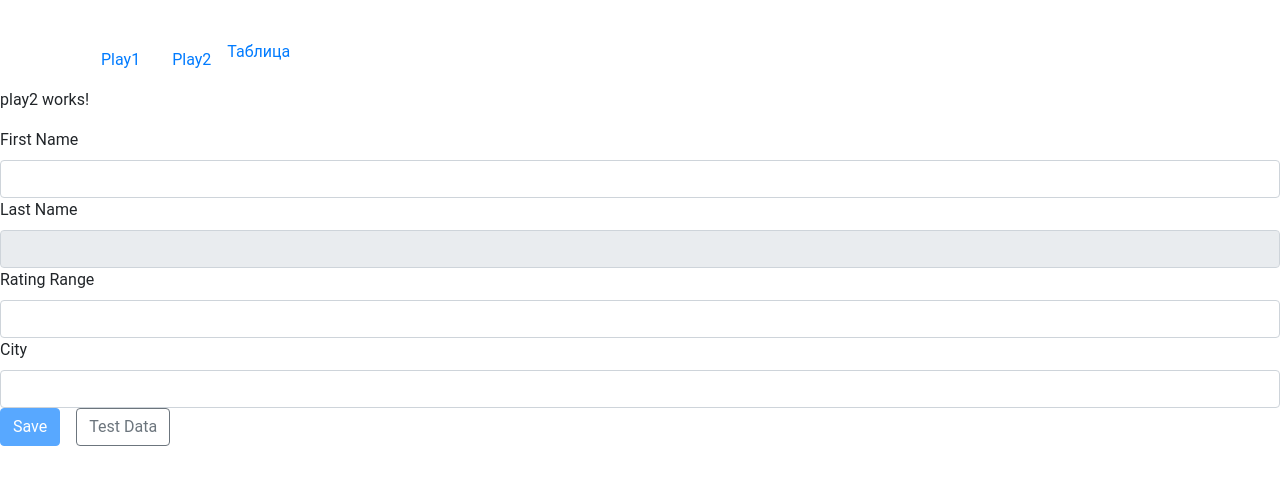
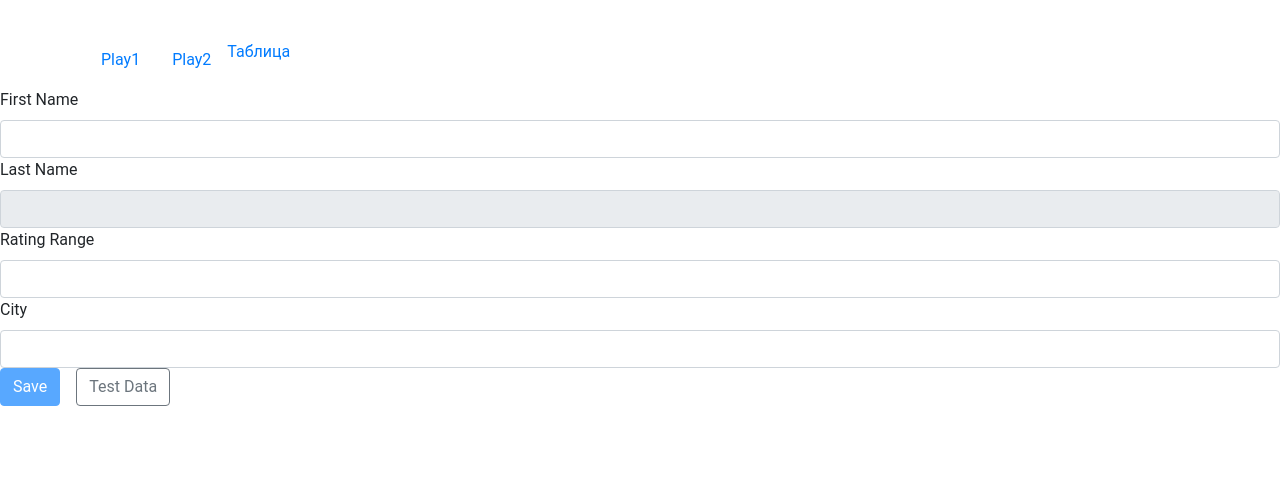
Before and after one commit to vlastanov/angular-15.05, an Angular app: page /play2 in a window 1280 px wide. Shown: the top 484 px of the page. Built offline with nearby package versions, Linux system fonts and the light colour scheme.

Commit message:
1 file modified

```diff
--- a/src/app/play2/play2.component.html
+++ b/src/app/play2/play2.component.html
@@ -1,6 +1,4 @@
-<p>
-play2 works!
-</p>
+
 
 <form (ngSubmit)='save()' [formGroup]='customerForm'>
 	<div>
```
